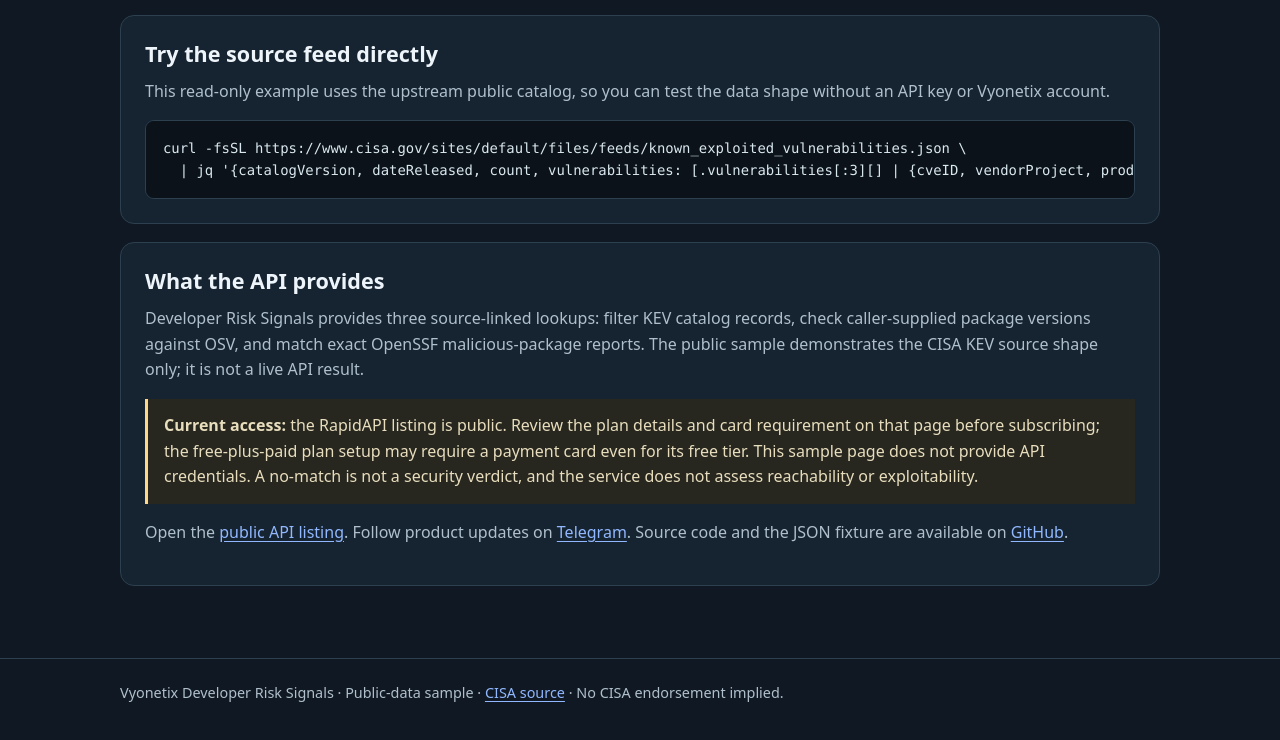
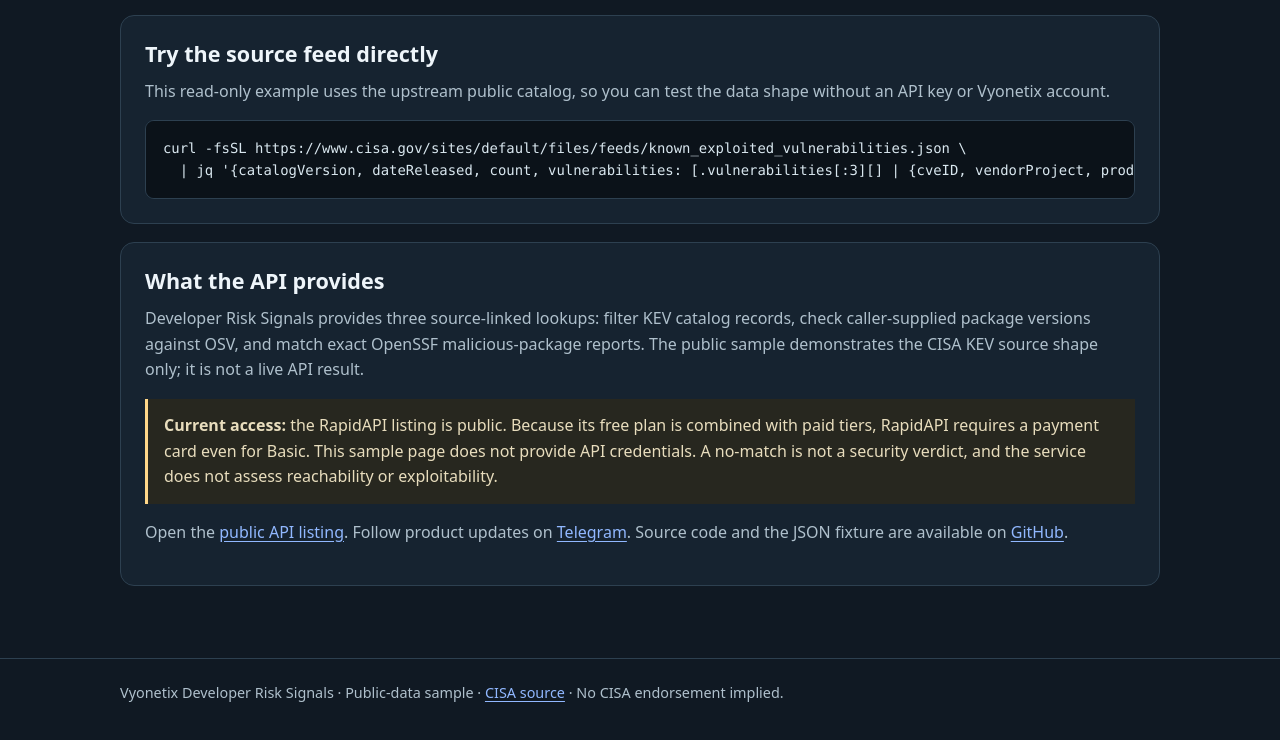
Before and after one commit to VYONETIX-SOLUTIONS/vyonetix-developer-risk-signals-demo, a plain HTML site: page index.html in a window 1280 px wide. Shown: the part 1151-1891 px from the top of the page. Drawn offline with Linux system fonts and the light colour scheme.

Commit message:
Clarify free plan card requirement

```diff
--- a/index.html
+++ b/index.html
@@ -91,7 +91,7 @@
       <article class="card full">
         <h2>What the API provides</h2>
         <p>Developer Risk Signals provides three source-linked lookups: filter KEV catalog records, check caller-supplied package versions against OSV, and match exact OpenSSF malicious-package reports. The public sample demonstrates the CISA KEV source shape only; it is not a live API result.</p>
-        <p class="note"><strong>Current access:</strong> the RapidAPI listing is public. Review the plan details and card requirement on that page before subscribing; the free-plus-paid plan setup may require a payment card even for its free tier. This sample page does not provide API credentials. A no-match is not a security verdict, and the service does not assess reachability or exploitability.</p>
+        <p class="note"><strong>Current access:</strong> the RapidAPI listing is public. Because its free plan is combined with paid tiers, RapidAPI requires a payment card even for Basic. This sample page does not provide API credentials. A no-match is not a security verdict, and the service does not assess reachability or exploitability.</p>
         <p style="margin-top:16px">Open the <a href="https://rapidapi.com/vyonetix-solutions-vyonetix-solutions-default/api/vyonetix-developer-risk-signals">public API listing</a>. Follow product updates on <a href="https://t.me/vyonetix_api_signals">Telegram</a>. Source code and the JSON fixture are available on <a href="https://github.com/sudheer-vyo/vyonetix-developer-risk-signals-demo">GitHub</a>.</p>
       </article>
     </section>
```
Also changed, not shown: 1 other file.
